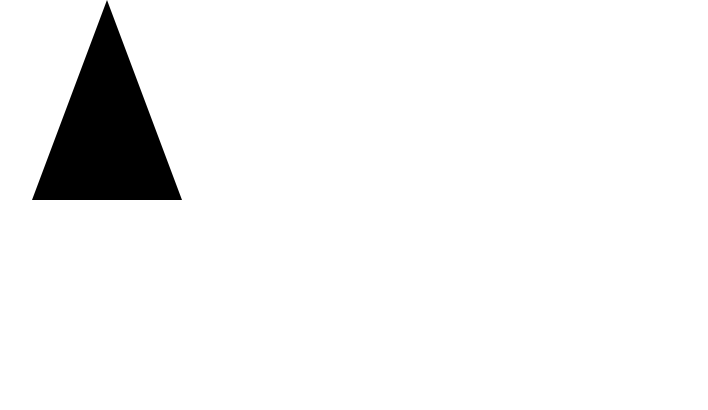
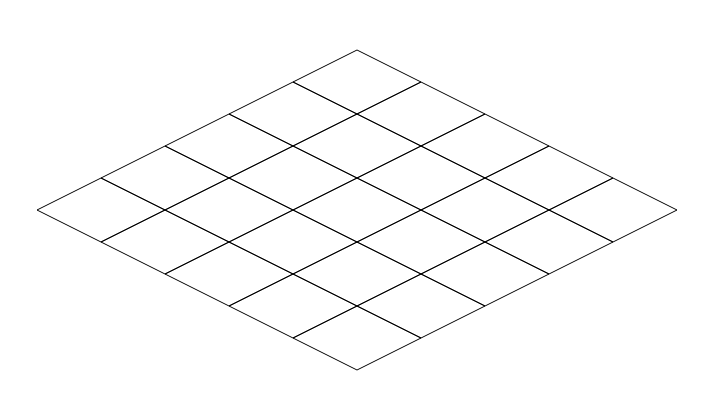
Before and after one commit to Bjvanminnen/iso-svg-map, a React (Create React App) app: page / in a window 1280 px wide. Shown: the top 410 px of the page, without its empty margins (43-751 px from the left). Built offline with nearby package versions, Linux system fonts and the light colour scheme.

Commit message:
drawing iso grid

```diff
--- a/src/App.js
+++ b/src/App.js
@@ -1,10 +1,28 @@
 import React, { Component } from 'react';
+import {
+  isoCell
+} from './pathGen';
 
 class App extends Component {
   render() {
+    const coordinates = [];
+    for (let x = 0; x < 5; x++) {
+      for (let y = 0; y < 5; y++) {
+        coordinates.push([x, y]);
+      }
+    }
+
     return (
-      <svg height="210" width="400">
-        <path d="M150 0 L75 200 L225 200 Z" />
+      <svg height="500" width="800">
+        <g transform="translate(400, 50)">
+          {coordinates.map(coords => (
+            <path
+              d={isoCell(...coords)}
+              fill="none"
+              stroke="black"
+            />
+          ))}
+        </g>
       </svg>
     );
   }
--- a/src/pathGen.js
+++ b/src/pathGen.js
@@ -1,5 +1,23 @@
-export const path = (...args) => args.join(' ');
+export const pathFrom = (...args) => args.join(' ');
 
-export const moveTo = (x, y) => `M ${x} ${y}`;
-export const lineTo = (x, y) => `L ${x} ${y}`;
+export const moveTo = (x, y) => `M${x} ${y}`;
+export const lineTo = (x, y) => `L${x} ${y}`;
 export const closePath = () => 'Z';
+
+const TILE_WIDTH_HALF = 64;
+const TILE_HEIGHT_HALF = 32;
+
+export const isoPoint = (mapX, mapY) => ([
+  (mapX - mapY) * TILE_WIDTH_HALF,
+  (mapX + mapY) * TILE_HEIGHT_HALF,
+]);
+
+export const isoCell = (mapX, mapY) => (
+  pathFrom(
+    moveTo(...isoPoint(mapX, mapY)),
+    lineTo(...isoPoint(mapX + 1, mapY)),
+    lineTo(...isoPoint(mapX + 1, mapY + 1)),
+    lineTo(...isoPoint(mapX, mapY + 1)),
+    closePath()
+  )
+);
```
